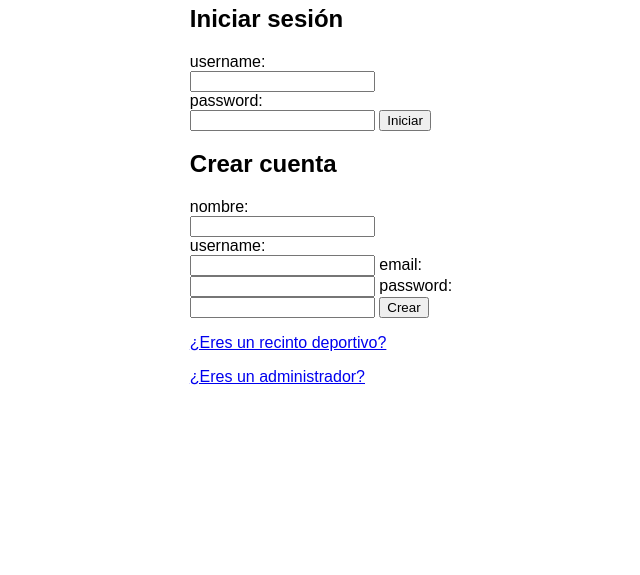
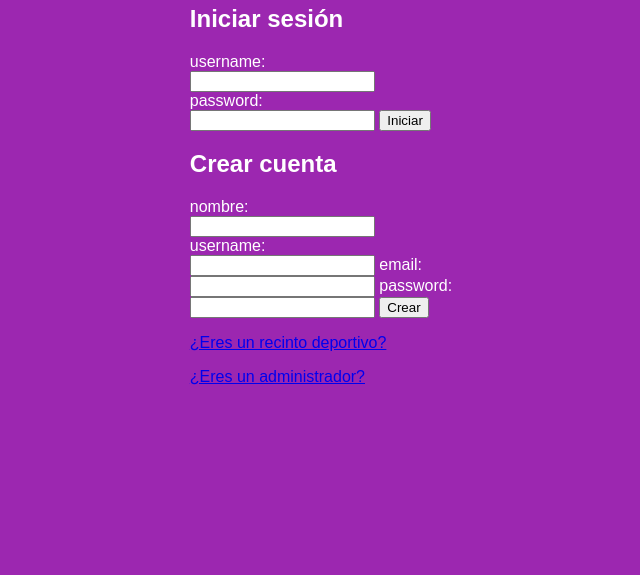
Before and after one commit to VicenteElCyrano/Github_Pages, a plain HTML site: page index.html in a window 1280 px wide. Shown: the part 225-800 px from the top of the page, without its empty margins (319-959 px from the left). Drawn offline with Linux system fonts and the light colour scheme.

Commit message:
index arreglo 5

```diff
--- a/index.html
+++ b/index.html
@@ -9,7 +9,8 @@
     body {
       height: 100vh;
       margin: 0;
-      background-color: linear-gradient(to rigth, #9c27b0, #8ecdff);
+      background-color:#9c27b0;
+      color: white;
       display: flex;
       justify-content: center;
       align-items: center;
```
